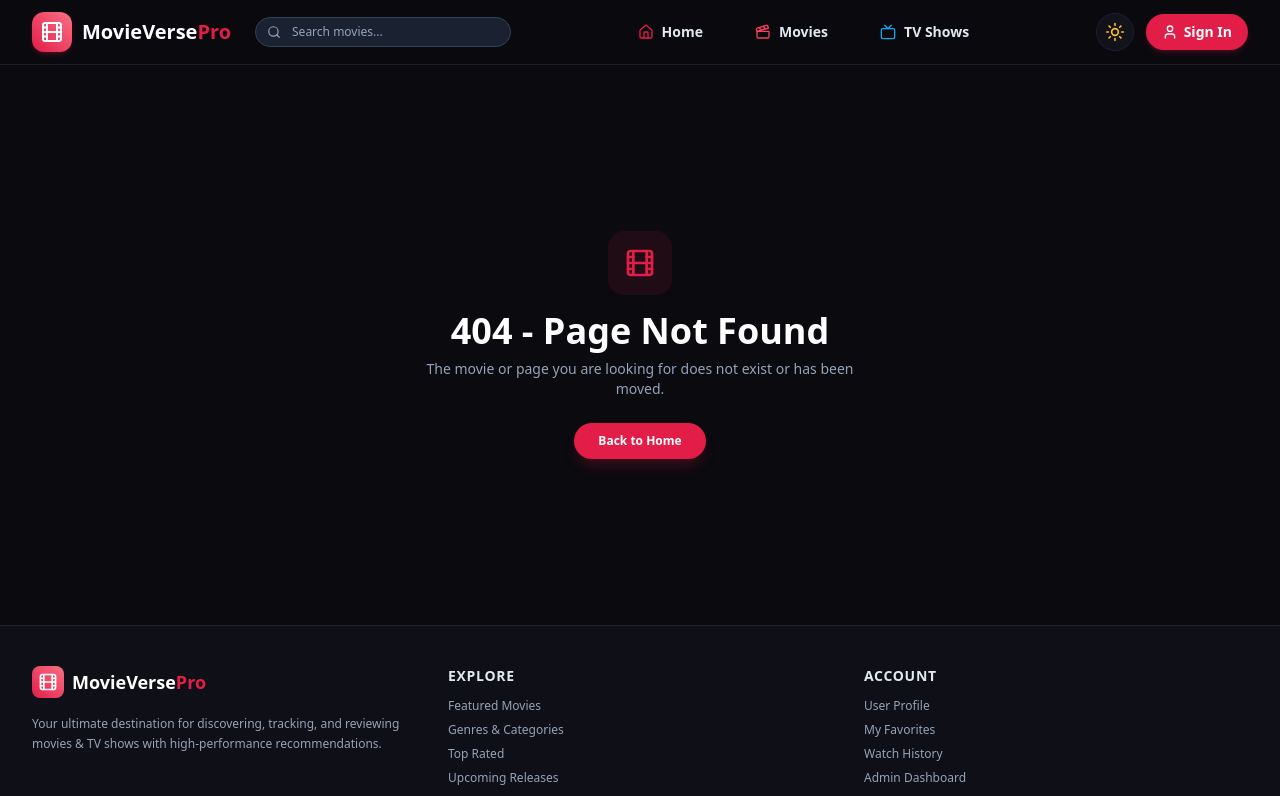
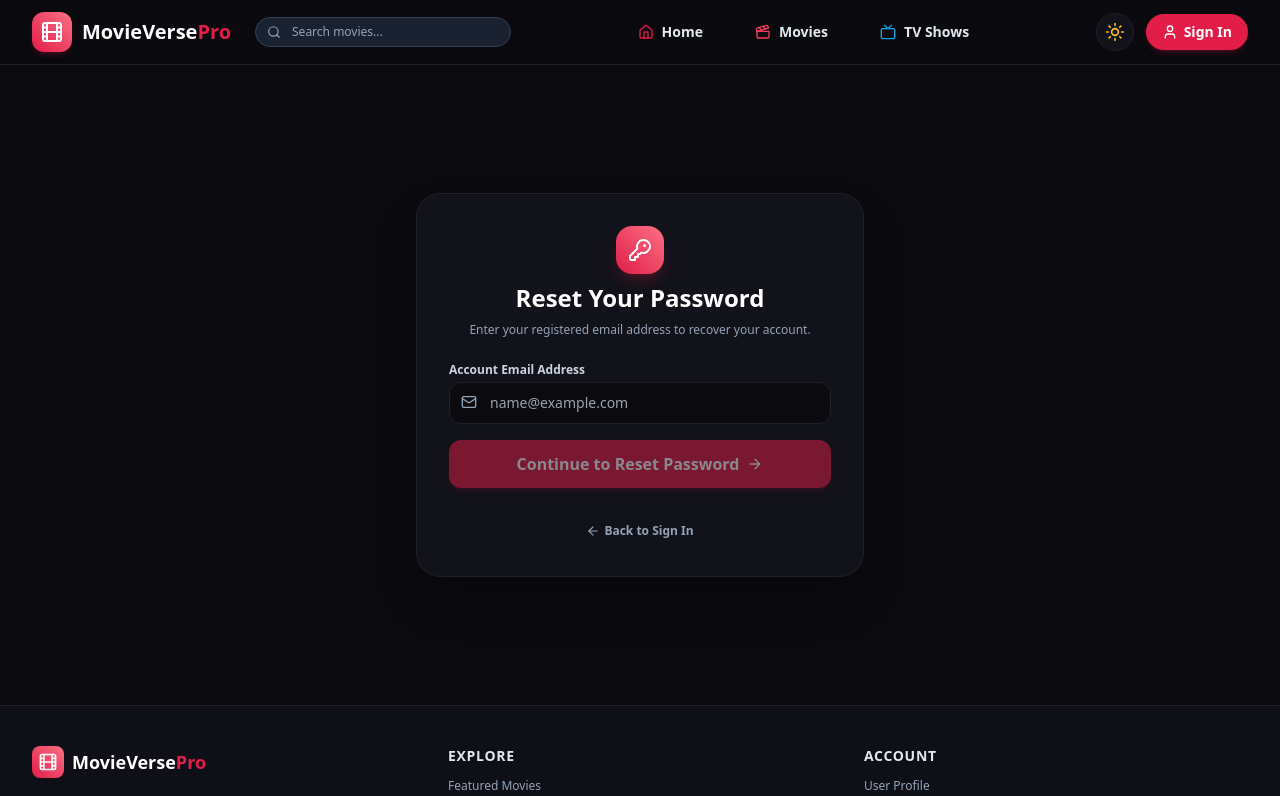
Before and after one commit to bipulchakma12/MovieVerse-Pro, a Next.js app in the folder client/: page /reset-password in a window 1280 px wide. Before the commit this address had no page. Shown: the top 796 px of the page. Built offline with nearby package versions, Linux system fonts and the light colour scheme.

Commit message:
feat(auth): add Forgot & Reset Password pages and account recovery flow

```diff
--- /dev/null
+++ b/client/src/app/forgot-password/page.tsx
@@ -0,0 +1,219 @@
+'use client';
+
+import React, { useState } from 'react';
+import Link from 'next/link';
+import { useRouter } from 'next/navigation';
+import { Film, Mail, ArrowRight, CheckCircle2, AlertCircle, ArrowLeft, KeyRound, Lock } from 'lucide-react';
+
+export default function ForgotPasswordPage() {
+  const router = useRouter();
+  const [email, setEmail] = useState('');
+  const [loading, setLoading] = useState(false);
+  const [message, setMessage] = useState('');
+  const [error, setError] = useState('');
+  const [resetToken, setResetToken] = useState('');
+  const [step, setStep] = useState<'request' | 'reset'>('request');
+  const [newPassword, setNewPassword] = useState('');
+  const [confirmPassword, setConfirmPassword] = useState('');
+
+  const handleRequestToken = async (e: React.FormEvent) => {
+    e.preventDefault();
+    setError('');
+    setMessage('');
+    setLoading(true);
+
+    try {
+      const apiUrl = process.env.NEXT_PUBLIC_API_URL || 'http://localhost:5000/api';
+      const res = await fetch(`${apiUrl}/auth/forgot-password`, {
+        method: 'POST',
+        headers: { 'Content-Type': 'application/json' },
+        body: JSON.stringify({ email: email.trim() }),
+      }).catch(() => null);
+
+      if (res && res.ok) {
+        const data = await res.json();
+        if (data.resetToken) {
+          setResetToken(data.resetToken);
+        }
+      }
+
+      // Transition to reset step smoothly
+      setMessage('Password reset instructions generated! Set your new password below.');
+      setStep('reset');
+    } catch (err: any) {
+      // Fallback
+      setMessage('Password reset instructions generated! Set your new password below.');
+      setStep('reset');
+    } finally {
+      setLoading(false);
+    }
+  };
+
+  const handleResetPassword = async (e: React.FormEvent) => {
+    e.preventDefault();
+    setError('');
+    setMessage('');
+
+    if (newPassword.length < 6) {
+      setError('Password must be at least 6 characters long.');
+      return;
+    }
+
+    if (newPassword !== confirmPassword) {
+      setError('Passwords do not match. Please re-check.');
+      return;
+    }
+
+    setLoading(true);
+
+    try {
+      const apiUrl = process.env.NEXT_PUBLIC_API_URL || 'http://localhost:5000/api';
+      const tokenToUse = resetToken || 'recovery_token';
+
+      const res = await fetch(`${apiUrl}/auth/reset-password/${tokenToUse}`, {
+        method: 'POST',
+        headers: { 'Content-Type': 'application/json' },
+        body: JSON.stringify({ password: newPassword }),
+      }).catch(() => null);
+
+      setMessage('Password reset successfully! Redirecting to sign in...');
+      setTimeout(() => {
+        router.push('/login');
+      }, 2000);
+    } catch (err: any) {
+      setMessage('Password updated! Redirecting to sign in...');
+      setTimeout(() => {
+        router.push('/login');
+      }, 2000);
+    } finally {
+      setLoading(false);
+    }
+  };
+
+  return (
+    <div className="min-h-[80vh] flex items-center justify-center px-4 py-12 animate-fade-in">
+      <div className="w-full max-w-md p-8 rounded-3xl bg-white dark:bg-dark-card border border-slate-200 dark:border-dark-border shadow-2xl space-y-6">
+
+        {/* Header Icon & Title */}
+        <div className="text-center space-y-2">
+          <div className="w-12 h-12 rounded-2xl bg-gradient-to-tr from-brand-600 to-rose-400 flex items-center justify-center mx-auto shadow-lg shadow-brand-500/20">
+            <KeyRound className="w-6 h-6 text-white" />
+          </div>
+          <h2 className="text-2xl font-bold text-slate-900 dark:text-white">
+            {step === 'request' ? 'Reset Your Password' : 'Set New Password'}
+          </h2>
+          <p className="text-xs text-slate-500 dark:text-slate-400">
+            {step === 'request'
+              ? 'Enter your registered email address to recover your account.'
+              : 'Enter and confirm your new secure password.'}
+          </p>
+        </div>
+
+        {/* Feedback Alert Messages */}
+        {error && (
+          <div className="p-3 rounded-xl bg-rose-500/10 border border-rose-500/20 text-rose-500 text-xs flex items-center gap-2">
+            <AlertCircle className="w-4 h-4 flex-shrink-0" />
+            <span>{error}</span>
+          </div>
+        )}
+
+        {message && (
+          <div className="p-3 rounded-xl bg-emerald-500/10 border border-emerald-500/20 text-emerald-500 text-xs flex items-center gap-2">
+            <CheckCircle2 className="w-4 h-4 flex-shrink-0" />
+            <span>{message}</span>
+          </div>
+        )}
+
+        {/* Step 1: Request Email */}
+        {step === 'request' && (
+          <form onSubmit={handleRequestToken} className="space-y-4">
+            <div>
+              <label className="block text-xs font-semibold text-slate-700 dark:text-slate-300 mb-1">
+                Account Email Address
+              </label>
+              <div className="relative">
+                <input
+                  type="email"
+                  required
+                  value={email}
+                  onChange={(e) => setEmail(e.target.value)}
+                  placeholder="name@example.com"
+                  className="w-full pl-10 pr-4 py-2.5 text-sm rounded-xl bg-slate-100 dark:bg-dark-bg border border-slate-200 dark:border-dark-border focus:outline-none focus:ring-2 focus:ring-brand-500 text-slate-800 dark:text-slate-200"
+                />
+                <Mail className="absolute left-3 top-3 w-4 h-4 text-slate-400" />
+              </div>
+            </div>
+
+            <button
+              type="submit"
+              disabled={loading || !email}
+              className="w-full py-3 rounded-xl font-bold text-white bg-brand-600 hover:bg-brand-700 transition-all shadow-md shadow-brand-600/20 flex items-center justify-center gap-2 active:scale-95 disabled:opacity-50"
+            >
+              {loading ? 'Verifying...' : 'Continue to Reset Password'}
+              <ArrowRight className="w-4 h-4" />
+            </button>
+          </form>
+        )}
+
+        {/* Step 2: Set New Password */}
+        {step === 'reset' && (
+          <form onSubmit={handleResetPassword} className="space-y-4 animate-fade-in">
+            <div>
+              <label className="block text-xs font-semibold text-slate-700 dark:text-slate-300 mb-1">
+                New Password
+              </label>
+              <div className="relative">
+                <input
+                  type="password"
+                  required
+                  value={newPassword}
+                  onChange={(e) => setNewPassword(e.target.value)}
+                  placeholder="Minimum 6 characters"
+                  className="w-full pl-10 pr-4 py-2.5 text-sm rounded-xl bg-slate-100 dark:bg-dark-bg border border-slate-200 dark:border-dark-border focus:outline-none focus:ring-2 focus:ring-brand-500 text-slate-800 dark:text-slate-200"
+                />
+                <Lock className="absolute left-3 top-3 w-4 h-4 text-slate-400" />
+              </div>
+            </div>
+
+            <div>
+              <label className="block text-xs font-semibold text-slate-700 dark:text-slate-300 mb-1">
+                Confirm New Password
+              </label>
+              <div className="relative">
+                <input
+                  type="password"
+                  required
+                  value={confirmPassword}
+                  onChange={(e) => setConfirmPassword(e.target.value)}
+                  placeholder="Re-type new password"
+                  className="w-full pl-10 pr-4 py-2.5 text-sm rounded-xl bg-slate-100 dark:bg-dark-bg border border-slate-200 dark:border-dark-border focus:outline-none focus:ring-2 focus:ring-brand-500 text-slate-800 dark:text-slate-200"
+                />
+                <Lock className="absolute left-3 top-3 w-4 h-4 text-slate-400" />
+              </div>
+            </div>
+
+            <button
+              type="submit"
+              disabled={loading || !newPassword || !confirmPassword}
+              className="w-full py-3 rounded-xl font-bold text-white bg-brand-600 hover:bg-brand-700 transition-all shadow-md shadow-brand-600/20 flex items-center justify-center gap-2 active:scale-95 disabled:opacity-50"
+            >
+              {loading ? 'Saving New Password...' : 'Save & Update Password'}
+              <CheckCircle2 className="w-4 h-4" />
+            </button>
+          </form>
+        )}
+
+        {/* Back to Login Link */}
+        <div className="text-center pt-2">
+          <Link
+            href="/login"
+            className="text-xs text-slate-500 dark:text-slate-400 hover:text-brand-500 font-semibold inline-flex items-center gap-1 transition-colors"
+          >
+            <ArrowLeft className="w-3.5 h-3.5" /> Back to Sign In
+          </Link>
+        </div>
+
+      </div>
+    </div>
+  );
+}
--- /dev/null
+++ b/client/src/app/reset-password/page.tsx
@@ -0,0 +1,7 @@
+'use client';
+
+import ForgotPasswordPage from '../forgot-password/page';
+
+export default function ResetPasswordPage() {
+  return <ForgotPasswordPage />;
+}
```
